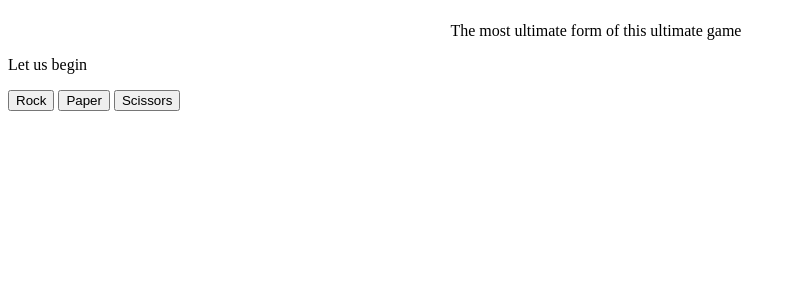
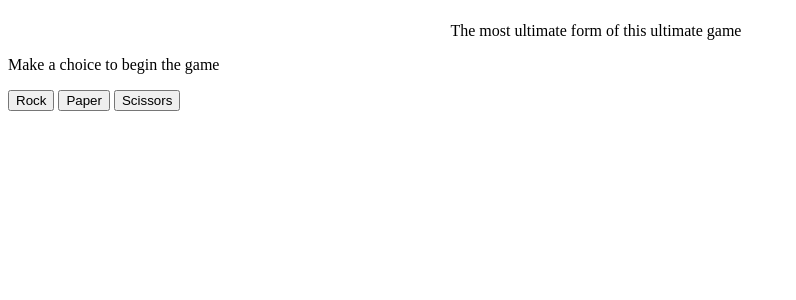
Before and after one commit to RaynauldM/winc-cd, a Flask app: page /rps in a window 1280 px wide. Shown: the part 84-384 px from the top of the page, without its empty margins (0-796 px from the left). Run offline with Flask 3, Linux system fonts and the light colour scheme.

Commit message:
latest check, before writing README

```diff
--- a/templates/rps_page.html
+++ b/templates/rps_page.html
@@ -6,7 +6,7 @@
   {% endblock %} {% block header %}Ultimate Rock Paper and Scissors{% endblock
   %} {% block subheader %}The most ultimate form of this ultimate game{%
   endblock %} {% block content %}
-  <p class="output" id="rpsOutput">Let us begin</p>
+  <p class="output" id="rpsOutput">Make a choice to begin the game</p>
   <div id="rpsBtnPlacement">
     <button>Rock</button>
     <button>Paper</button>
```
Also changed, not shown: .github/workflows/deploy.yml.
